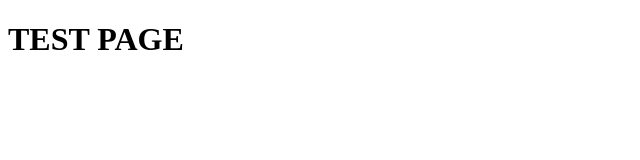
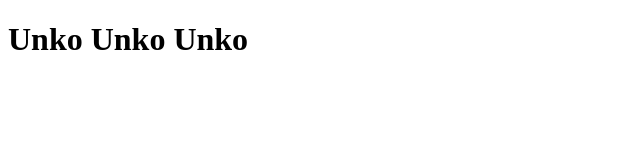
Before and after one commit to habutsu/habutsu1, a plain HTML site: page index.html in a window 1280 px wide. Shown: the whole page, without its empty margins (0-640 px from the left). Drawn offline with Linux system fonts and the light colour scheme.

Commit message:
Update index.html

```diff
--- a/index.html
+++ b/index.html
@@ -7,5 +7,5 @@
     <title>Document</title>
 </head>
 <body>
-    <h1>TEST PAGE</h1>
+    <h1>Unko Unko Unko</h1>
 </body>
```
